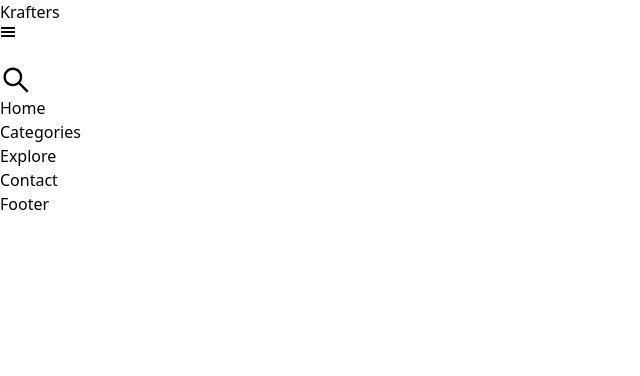
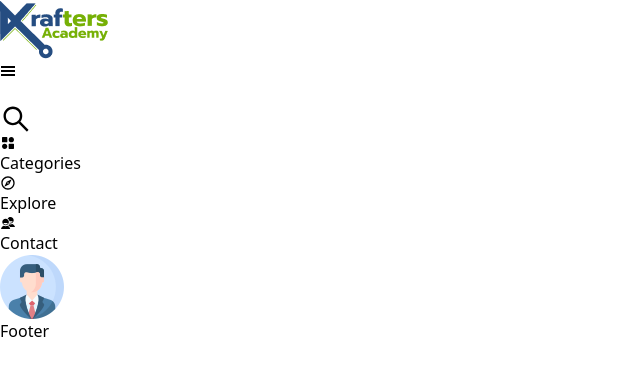
Before and after one commit to Aj23Mah/krafters-frontend, a React (Vite) app: page /contact in a window 1280 px wide. Shown: the top 376 px of the page, without its empty margins (0-640 px from the left). Built offline with nearby package versions, Linux system fonts and the light colour scheme.

Commit message:
added: icons, img-icon, and editing search div

```diff
--- a/src/components/partials/Nav.tsx
+++ b/src/components/partials/Nav.tsx
@@ -1,21 +1,33 @@
 import { useState } from "react";
-import { AiOutlineSearch, AiOutlineClose } from "react-icons/ai";
 import { GiHamburgerMenu } from "react-icons/gi";
 import { Link } from "react-router-dom";
+import logo from "../../assets/images/logo.png";
+import userIcon from "../../assets/images/user-icon.png";
+
+import { AiOutlineSearch, AiOutlineClose } from "react-icons/ai";
+import { IoMdContacts } from "react-icons/io";
+import { MdOutlineExplore } from "react-icons/md";
+import { BiSolidCategoryAlt } from "react-icons/bi";
 
 const Nav = () => {
   const navItems = [
-    { label: "Home", path: "/" },
-    { label: "Categories", path: "/category" },
-    { label: "Explore", path: "/explore" },
-    { label: "Contact", path: "/contact" },
+    { label: "Categories", icon: <BiSolidCategoryAlt />, path: "/category" },
+    { label: "Explore", icon: <MdOutlineExplore />, path: "/explore" },
+    { label: "Contact", icon: <IoMdContacts />, path: "/contact" },
   ];
   const [isMenuOpen, setIsMenuOpen] = useState(false);
+  const [isSearchOpen, setIsSearchOpen] = useState(false);
+
+  const handleSearchClick = () => {
+    setIsSearchOpen(!isSearchOpen);
+  };
 
   return (
     <nav className="shadow-sm w-full fixed top-0 left-0 z-50">
-      <div className="md:flex items-center justify-between bg-blue-200 py-4 md:px-20 px-7">
-        <div className="text-4xl font-semibold mr-2 mb-2">Krafters</div>
+      <div className="md:flex items-center justify-between bg-gray-200 py-2 md:px-20 px-7">
+        <div className="mr-2 mb-2">
+          <img src={logo} alt="" className="w-[100px]" />
+        </div>
 
         <div
           onClick={() => setIsMenuOpen(!isMenuOpen)}
@@ -24,57 +36,44 @@ const Nav = () => {
           {isMenuOpen ? <AiOutlineClose /> : <GiHamburgerMenu />}
         </div>
 
-        <div className="flex overflow-hidden items-center px-2 bg-white border-2 border-black rounded-[30px] max-w-[719px]">
-          {/* ml-3 mt-5 sm:mb-5 */}
-          <div className="w-full mr-2"><input type="text" className="p-2 w-full border-none outline-none" /></div>
-          <div><AiOutlineSearch size={32} /></div>
+        <div
+          className={`flex overflow-hidden items-center px-2 bg-white border-2 border-black rounded-[30px] max-w-[719px]
+          ${isSearchOpen ? "w-full" : "hidden md:flex"}`}
+        >
+          {/* ml-3 mt-5 sm:mb-5 max-w-[719px] */}
+          <div className="w-full mr-2">
+            <input
+              type="text"
+              className="p-2 w-full border-none outline-none"
+            />
+          </div>
+          <div onClick={handleSearchClick} className="cursor-pointer">
+            <AiOutlineSearch size={32} />
+          </div>
         </div>
-
-        {/*
-        search box
-
-        width: 719px
-        height: 48px
-        top: 15.5px
-        left: 231px
-        border-radius: 30px
-        border: 2px
-
-        div
-
-        width: 1440px
-        height: 258px
-        top: 377px
-        left: 17px
-
-          logo
-
-          width: 108px
-          height: 63px
-          top: 8px
-          left: 58px
-          */}
 
         <div
           className={`cursor-pointer md:flex md:items-center md:pb-0 pb-12 absolute md:static md:z-auto z-[-1] left-0 w-full md:w-auto md:pl-0 pl-9 transition-all duration-500 ease-in
-          ${isMenuOpen ? "top-24 opacity-100" : "top-[-490px]"} md:opacity-100`}
-        >{/* top-12 */}
+          ${isMenuOpen ? "top-32 opacity-100" : "top-[-490px]"} md:opacity-100`}
+        >
+          {/* top-12 */}
           {navItems.map((v, key) => (
             <div
               key={key}
               className="md:ml-8 text-xl font-semibold md:my-0 my-7"
             >
-              <div className="text-black-dark hover:text-black-light duration-500 text-center">
-                <Link to={v.path}>{v.label}</Link>
+              <div className="flex items-center text-black-dark hover:text-black-light duration-500 text-center">
+                <div className="mr-1">{v.icon}</div>
+                <div>
+                  <Link to={v.path}>{v.label}</Link>
+                </div>
               </div>
             </div>
           ))}
+        </div>
 
-          {/* <div className="md:ml-2 text-center">
-            <button className="bg-primary-dark text-black px-6 py-2 rounded-3xl text-xl">
-              Sign In
-            </button>
-          </div> */}
+        <div className="w-[50px]">
+          <img src={userIcon} alt="" />
         </div>
       </div>
     </nav>
```
Also changed, not shown: src/assets/images/logo.png (added), src/assets/images/user-icon.png (added).
